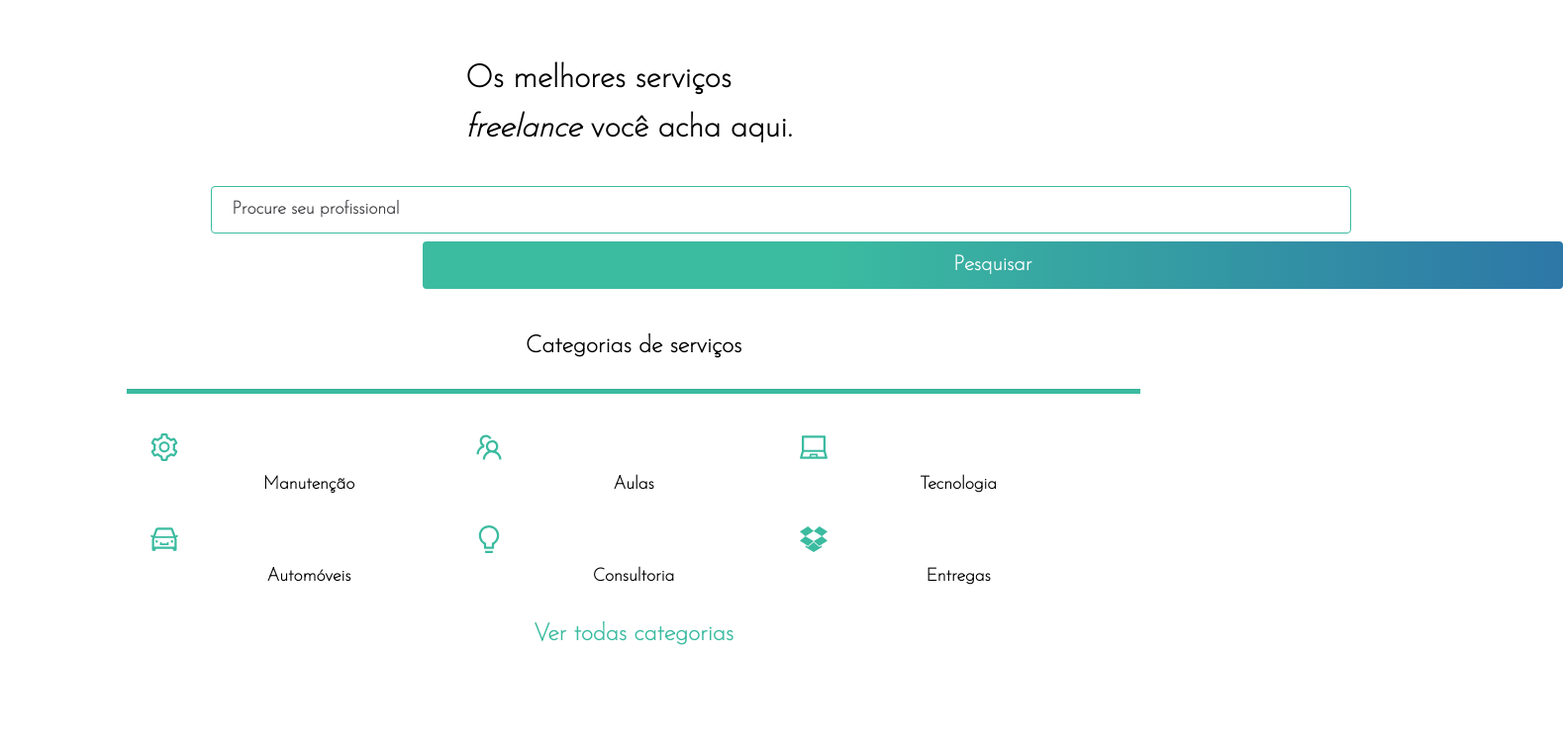
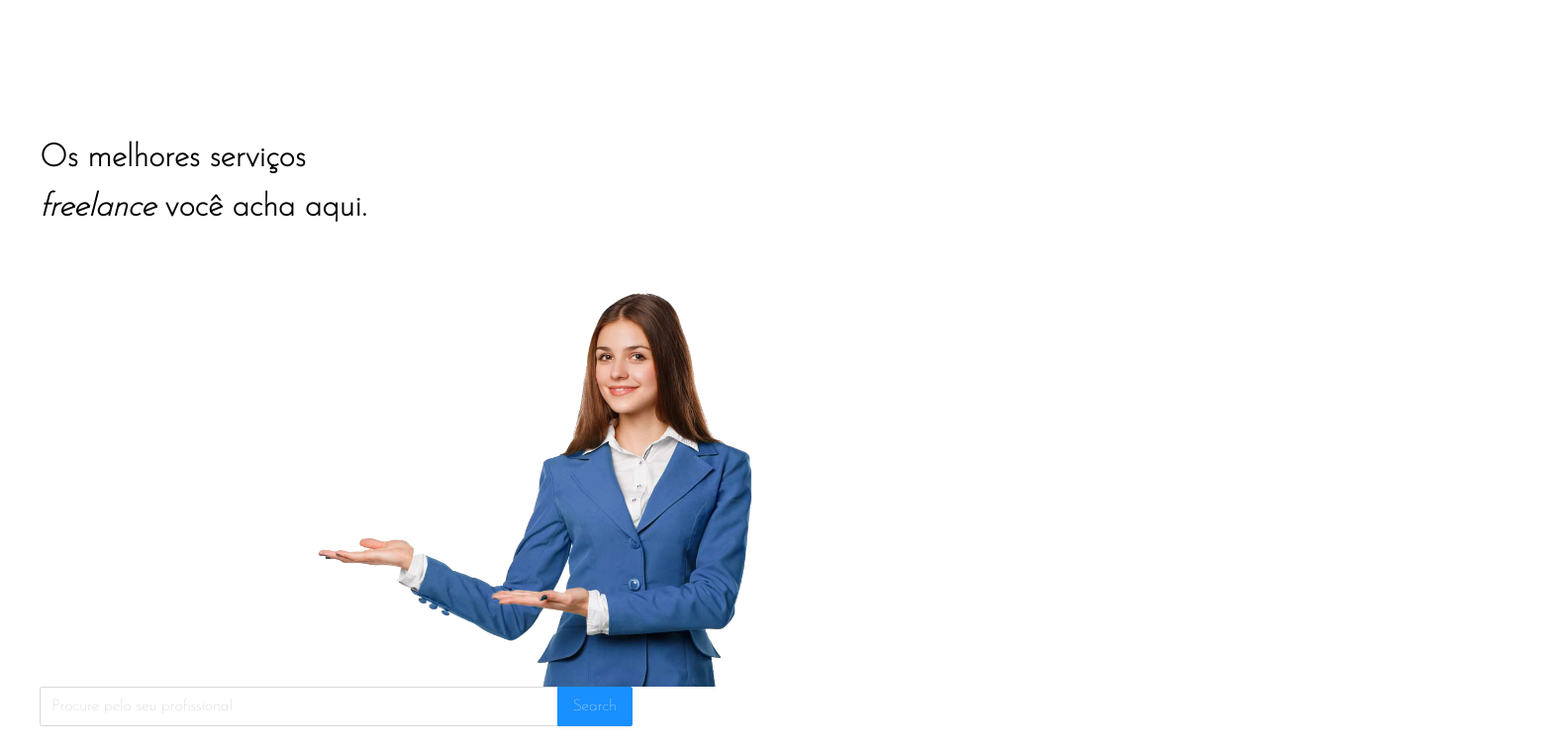
Before and after one commit to GabrielSoares-Dev/BestJobs, a React (Create React App) app: page / in a window 1280 px wide. Shown: the part 100-856 px from the top of the page at 99% size, 1579 px wide, since content can reach past the window. Before the commit the page ends 800 px from the top, so only its background shows below. Built offline with nearby package versions, Linux system fonts and the light colour scheme.

Commit message:
adicionando link na pagina

```diff
--- /dev/null
+++ b/src/@types/types.d.ts
@@ -0,0 +1 @@
+declare module '*.png';
--- a/src/components/Input/index.tsx
+++ b/src/components/Input/index.tsx
@@ -2,4 +2,4 @@ import React from 'react';
 import * as Styled from './styles';
 
 
-export const Input: React.FC = () => <Styled.CustomInput placeholder="Procure seu profissional" />
+export const InputCustom: React.FC = () => <Styled.CustomInput placeholder="Procure seu profissional" />
--- a/src/pages/inicio/categoria/index.tsx
+++ b/src/pages/inicio/categoria/index.tsx
@@ -1,5 +1,5 @@
-import { Grid } from '@mui/material';
-import React, { MouseEvent } from 'react';
+import { Grid, useMediaQuery } from '@mui/material';
+import React from 'react';
 import * as Styled from './styles';
 
 interface Props {
@@ -7,11 +7,11 @@ interface Props {
 }
 
 const Categoria: React.FC<Props> = ({ onClick }) => {
-
+    const match = useMediaQuery('(max-width:650px)');
     return (
         <Grid
             container
-            marginTop={5}
+            marginTop={match ? 5 : 38}
             flexDirection='column'
             alignItems='center'
         >
--- a/src/pages/inicio/categoria/styles.ts
+++ b/src/pages/inicio/categoria/styles.ts
@@ -15,7 +15,7 @@ color:rgba(59,187,160,1);
 font-size:28px;
 transition-duration:0.5s;
 cursor: pointer;
-&:hover{
+&:hover {
     color:#000;
 }
 `;
@@ -68,7 +68,10 @@ cursor: pointer;
 export const CustomDivider = styled(Divider)`
 background-color:rgba(59,187,160,1);
 height:5px;
-width:80vw;
+width:70vw;
+@media (max-width:650px){
+    width:90vw;
+}
 `;
 
 export const CategoriaTitle = styled.p`
@@ -85,14 +88,17 @@ font-weight:bold;
 text-align:center;
 margin-top:10px;
 
+
 `;
 
 export const CategoriaNav = styled.a`
 color:rgba(59,187,160,1);
 font-size:24px;
 font-weight:bold;
+transition-duration:0.5s;
+cursor: pointer;
 &:hover{
-    color:rgba(59,187,160,1);
+    color:#000;
 }
 
 `;
--- a/src/pages/inicio/index.tsx
+++ b/src/pages/inicio/index.tsx
@@ -1,11 +1,12 @@
 import React, { useState } from 'react';
 import { Button } from '../../components/button';
-import { Grid } from '@mui/material';
+import { Grid, useMediaQuery } from '@mui/material';
 import * as Ui from './stylesui';
 import Estrutura from '../../components/layouts/estrutura';
 import { Message } from '../../utils/messages';
-import { Input } from '../../components/Input';
+import { InputCustom } from '../../components/Input';
 import Categoria from './categoria';
+import pessoa from '../../image/pessoa.png';
 import * as Styled from './styles';
 
 
@@ -16,39 +17,64 @@ const InitialPage: React.FC = () => {
         SetLoading(true);
         setTimeout(() => {
             SetLoading(false);
-            Message('error', 'OPS!! Falhou volte novamente mais tarde',{
-                fontWeight:'bold',
+            Message('error', 'OPS!! Falhou volte novamente mais tarde', {
+                fontWeight: 'bold',
             })
         }, 2000);
+    };
 
-
-    }
+    const match = useMediaQuery('(max-width:650px)');
     return (
         <Estrutura active={Loading} >
             <Grid
                 container
                 flexDirection="column"
-                alignItems='center'
-                marginTop={10}>
-                <Grid width={340} xs={12} md={12} item>
+                alignItems={match ? 'center' : ''}
+                marginTop={match ? 10 : 20}
+            >
+                <Grid
+                    marginLeft={match ? 0 : 5}
+                    width={340}
+                    item
+                >
                     <Styled.Title>
                         Os melhores serviços <Styled.Italic>freelance</Styled.Italic>  você acha aqui.
+
                     </Styled.Title>
+                    {!match &&
+                        <Styled.PessoaImg
+                            src={pessoa}
+                            alt='pessoa' />}
                 </Grid>
+                {match ? (
+                    <>
                         <Grid
                             xl={4}
                             md={8}
                             marginBottom={1}
                             item
                         >
-                    <Input />
+                            <InputCustom />
                         </Grid>
                         <Grid xs={12} md={4} item>
                             <Button onClick={HandleLoading}>Pesquisar</Button>
                         </Grid>
+                    </>
+                ) : (
+                    <Grid
+                        marginLeft={5}
+                        item
+                    >
+                        <Styled.SearchCustom
+                            placeholder="Procure pelo seu profissional"
+                            size='large'
+                            enterButton="Search"
+                        />
+                    </Grid>
+                )
+                }
             </Grid>
             <Categoria onClick={HandleLoading} />
-
         </Estrutura>
     )
 }
--- a/src/pages/inicio/styles.ts
+++ b/src/pages/inicio/styles.ts
@@ -1,14 +1,22 @@
 import styled from 'styled-components';
+import { Input } from 'antd';
 
-
+const { Search } = Input;
 
 export const Title = styled.p`
 color:#000;
 font-size:32px;
 font-weight:bold;
-
 `;
 
 export const Italic = styled.span`
 font-style:italic;
 `;
+export const SearchCustom = styled(Search)`
+width:600px;
+`;
+
+export const PessoaImg = styled.img`
+width:50vw;
+margin-left:50%;
+`;
```
Also changed, not shown: src/image/pessoa.png (added). Lines whose indentation alone changed are shown as unchanged.
